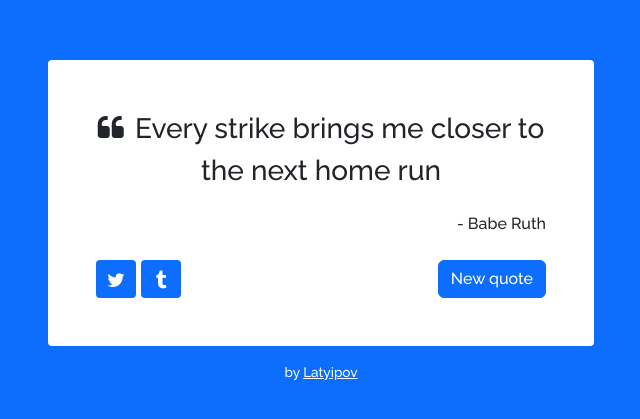
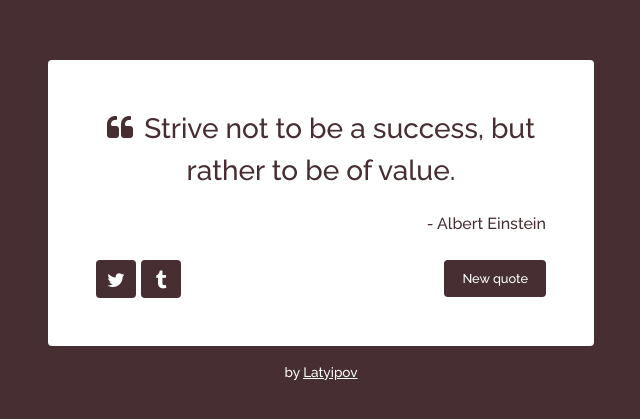
Before and after one commit to Latyipov/RandomQuoteMachine, a React app: page / in a window 1280 px wide. Shown: the part 179-598 px from the top of the page, without its empty margins (319-959 px from the left). Built offline with nearby package versions, Linux system fonts and the light colour scheme.

Commit message:
adding jquery, btn func, animation

```diff
--- a/package.json
+++ b/package.json
@@ -36,7 +36,7 @@
   "dependencies": {
     "@popperjs/core": "^2.11.6",
     "bootstrap": "^5.2.3",
-    "bootstrap-icons": "^1.10.2",
+    "jquery": "^3.6.1",
     "react": "^18.2.0",
     "react-dom": "^18.2.0"
   }
--- a/src/App/App.js
+++ b/src/App/App.js
@@ -1,43 +1,11 @@
 import React from "react";
+import { Quote } from "./components/Quote";
 
 export function App() {
   return (
-    <div className="body d-flex flex-column justify-content-center align-items-center bg-primary">
+    <div className="body d-flex flex-column justify-content-center align-items-center">
       <div id="wrapper">
-        <div id="quote-box" className="rounded-1 p-5 m-2">
-          <div className="quote-text">
-            <i className="fa fa-quote-left"></i>
-            <span id="text">
-              Every strike brings me closer to the next home run
-            </span>
-          </div>
-          <div className="quote-author">
-            - <span id="author">Babe Ruth</span>
-          </div>
-          <div className="buttons d-flex justify-content-left align-items-center mt-4">
-            <a
-              className="button rounded-1 bg-primary"
-              id="tweet-quote"
-              title="Tweet this quote!"
-              target="_top"
-              href="https://twitter.com/intent/tweet?hashtags=quotes&amp;related=freecodecamp&amp;text=%22Every%20strike%20brings%20me%20closer%20to%20the%20next%20home%20run.%22%20Babe%20Ruth"
-            >
-              <i className="fa fa-twitter"></i>
-            </a>
-            <a
-              className="button rounded-1 bg-primary"
-              id="tumblr-quote"
-              title="Post this quote on tumblr!"
-              target="_blank"
-              href="https://www.tumblr.com/widgets/share/tool?posttype=quote&amp;tags=quotes,freecodecamp&amp;caption=Babe%20Ruth&amp;content=Every%20strike%20brings%20me%20closer%20to%20the%20next%20home%20run.&amp;canonicalUrl=https%3A%2F%2Fwww.tumblr.com%2Fbuttons&amp;shareSource=tumblr_share_button"
-            >
-              <i className="fa fa-tumblr"></i>
-            </a>
-            <button className="btn btn-primary ms-auto" id="new-quote">
-              New quote
-            </button>
-          </div>
-        </div>
+        <Quote />
       </div>
       <div className="footer m-2">
         <span className="text-white">by </span>
--- /dev/null
+++ b/src/App/components/NetButton.js
@@ -0,0 +1,9 @@
+import React from "react";
+
+export function NetButton({ icon, id, title }) {
+  return (
+    <a className="button rounded-1" id={id} title={title} target="_blank">
+      <i className={icon}></i>
+    </a>
+  );
+}
--- /dev/null
+++ b/src/App/components/Quote.js
@@ -0,0 +1,81 @@
+import React, { useState, useEffect } from "react";
+import { setRandomQuote } from "./setRandomQuote";
+import { setRandomColor } from "./setRandomColor";
+import { NetButton } from "./NetButton";
+
+export function Quote() {
+  const [quoteObj, setQuoteObj] = useState(null);
+  const [color, setColor] = useState(null);
+  const [error, setError] = useState(null);
+  const [twitterLink, setTwitterLink] = useState(null);
+  const [tumblrLink, setTumblrLink] = useState(null);
+
+  useEffect(() => {
+    onNewQuoteButtonClick();
+  }, []);
+
+  $(".quote-text, .quote-author").css("color", color);
+  $(".body, .button").css("background-color", color);
+  $("#tweet-quote").attr(
+    "href",
+    "https://twitter.com/intent/tweet?hashtags=quotes&related=freecodecamp&text=" +
+      encodeURIComponent(
+        '"' +
+          (quoteObj && quoteObj.quote) +
+          '" ' +
+          (quoteObj && quoteObj.author)
+      )
+  );
+  $("#tumblr-quote").attr(
+    "href",
+    "https://www.tumblr.com/widgets/share/tool?posttype=quote&tags=quotes,freecodecamp&caption=" +
+      encodeURIComponent(quoteObj && quoteObj.quote) +
+      "&content=" +
+      encodeURIComponent(quoteObj && quoteObj.author) +
+      "&canonicalUrl=https%3A%2F%2Fwww.tumblr.com%2Fbuttons&shareSource=tumblr_share_button"
+  );
+
+  const onNewQuoteButtonClick = () => {
+    $(".quote-text, .quote-author").animate({ opacity: 0 }, 500, () => {
+      $(".quote-text, .quote-author").animate({ opacity: 1 }, 500);
+      setRandomQuote(setQuoteObj, setError);
+      setRandomColor(setColor);
+    });
+  };
+
+  if (error) {
+    console.error(error);
+    return <div>Something wrong.</div>;
+  }
+
+  return (
+    <div id="quote-box" className="rounded-1 p-5 m-2">
+      <div className="quote-text">
+        <i className="fa fa-quote-left"></i>
+        <span id="text">{quoteObj && quoteObj.quote}</span>
+      </div>
+      <div className="quote-author">
+        - <span id="author">{quoteObj && quoteObj.author}</span>
+      </div>
+      <div className="buttons d-flex justify-content-left align-items-center mt-4">
+        <NetButton
+          icon={"fa fa-twitter"}
+          id={"tweet-quote"}
+          title={"Tweet this quote!"}
+        />
+        <NetButton
+          icon={"fa fa-tumblr"}
+          id={"tumblr-quote"}
+          title={"Post this quote on tumblr!"}
+        />
+        <button
+          className="button rounded-1 border-0 ms-auto"
+          id="new-quote"
+          onClick={onNewQuoteButtonClick}
+        >
+          New quote
+        </button>
+      </div>
+    </div>
+  );
+}
--- /dev/null
+++ b/src/App/components/quotes.json
@@ -0,0 +1,209 @@
+{
+	"quotes": [
+
+{
+       "quote":"Life isn’t about getting and having, it’s about giving and being.","author":"Kevin Kruse"},
+{
+       "quote":"Whatever the mind of man can conceive and believe, it can achieve.","author":"Napoleon Hill"},
+{
+       "quote":"Strive not to be a success, but rather to be of value.","author":"Albert Einstein"},
+{
+       "quote":"Two roads diverged in a wood, and I—I took the one less traveled by, And that has made all the difference.","author":"Robert Frost"},
+{
+       "quote":"I attribute my success to this: I never gave or took any excuse.","author":"Florence Nightingale"},
+{
+       "quote":"You miss 100% of the shots you don’t take.","author":"Wayne Gretzky"},
+{
+       "quote":"I’ve missed more than 9000 shots in my career. I’ve lost almost 300 games. 26 times I’ve been trusted to take the game winning shot and missed. I’ve failed over and over and over again in my life. And that is why I succeed.","author":"Michael Jordan"},
+{
+       "quote":"The most difficult thing is the decision to act, the rest is merely tenacity.","author":"Amelia Earhart"},
+{
+       "quote":"Every strike brings me closer to the next home run.","author":"Babe Ruth"},
+{
+       "quote":"Definiteness of purpose is the starting point of all achievement.","author":"W. Clement Stone"},
+{
+       "quote":"We must balance conspicuous consumption with conscious capitalism.","author":"Kevin Kruse"},
+{
+       "quote":"Life is what happens to you while you’re busy making other plans.","author":"John Lennon"},
+{
+       "quote":"We become what we think about.","author":"Earl Nightingale"},
+{
+       "quote":"Twenty years from now you will be more disappointed by the things that you didn’t do than by the ones you did do, so throw off the bowlines, sail away from safe harbor, catch the trade winds in your sails.  Explore, Dream, Discover.","author":"Mark Twain"},
+{
+       "quote":"Life is 10% what happens to me and 90% of how I react to it.","author":"Charles Swindoll"},
+{
+       "quote":"The most common way people give up their power is by thinking they don’t have any.","author":"Alice Walker"},
+{
+       "quote":"The mind is everything. What you think you become.","author":"Buddha"},
+{
+       "quote":"The best time to plant a tree was 20 years ago. The second best time is now.","author":"Chinese Proverb"},
+{
+       "quote":"An unexamined life is not worth living.","author":"Socrates"},
+{
+       "quote":"Eighty percent of success is showing up.","author":"Woody Allen"},
+{
+       "quote":"Your time is limited, so don’t waste it living someone else’s life.","author":"Steve Jobs"},
+{
+       "quote":"Winning isn’t everything, but wanting to win is.","author":"Vince Lombardi"},
+{
+       "quote":"I am not a product of my circumstances. I am a product of my decisions.","author":"Stephen Covey"},
+{
+       "quote":"Every child is an artist.  The problem is how to remain an artist once he grows up.","author":"Pablo Picasso"},
+{
+       "quote":"You can never cross the ocean until you have the courage to lose sight of the shore.","author":"Christopher Columbus"},
+{
+       "quote":"I’ve learned that people will forget what you said, people will forget what you did, but people will never forget how you made them feel.","author":"Maya Angelou"},
+{
+       "quote":"Either you run the day, or the day runs you.","author":"Jim Rohn"},
+{
+       "quote":"Whether you think you can or you think you can’t, you’re right.","author":"Henry Ford"},
+{
+       "quote":"The two most important days in your life are the day you are born and the day you find out why.","author":"Mark Twain"},
+{
+       "quote":"Whatever you can do, or dream you can, begin it.  Boldness has genius, power and magic in it.","author":"Johann Wolfgang von Goethe"},
+{
+       "quote":"The best revenge is massive success.","author":"Frank Sinatra"},
+{
+       "quote":"People often say that motivation doesn’t last. Well, neither does bathing.  That’s why we recommend it daily.","author":"Zig Ziglar"},
+{
+       "quote":"Life shrinks or expands in proportion to one’s courage.","author":"Anais Nin"},
+{
+       "quote":"If you hear a voice within you say “you cannot paint,” then by all means paint and that voice will be silenced.","author":"Vincent Van Gogh"},
+{
+       "quote":"There is only one way to avoid criticism: do nothing, say nothing, and be nothing.","author":"Aristotle"},
+{
+       "quote":"Ask and it will be given to you; search, and you will find; knock and the door will be opened for you.","author":"Jesus"},
+{
+       "quote":"The only person you are destined to become is the person you decide to be.","author":"Ralph Waldo Emerson"},
+{
+       "quote":"Go confidently in the direction of your dreams.  Live the life you have imagined.","author":"Henry David Thoreau"},
+{
+       "quote":"When I stand before God at the end of my life, I would hope that I would not have a single bit of talent left and could say, I used everything you gave me.","author":"Erma Bombeck"},
+{
+       "quote":"Few things can help an individual more than to place responsibility on him, and to let him know that you trust him.","author":"Booker T. Washington"},
+{
+       "quote":"Certain things catch your eye, but pursue only those that capture the heart.","author":" Ancient Indian Proverb"},
+{
+       "quote":"Believe you can and you’re halfway there.","author":"Theodore Roosevelt"},
+{
+       "quote":"Everything you’ve ever wanted is on the other side of fear.","author":"George Addair"},
+{
+       "quote":"We can easily forgive a child who is afraid of the dark; the real tragedy of life is when men are afraid of the light.","author":"Plato"},
+{
+       "quote":"Teach thy tongue to say, “I do not know,” and thous shalt progress.","author":"Maimonides"},
+{
+       "quote":"Start where you are. Use what you have.  Do what you can.","author":"Arthur Ashe"},
+{
+       "quote":"When I was 5 years old, my mother always told me that happiness was the key to life.  When I went to school, they asked me what I wanted to be when I grew up.  I wrote down ‘happy’.  They told me I didn’t understand the assignment, and I told them they didn’t understand life.","author":"John Lennon"},
+{
+       "quote":"Fall seven times and stand up eight.","author":"Japanese Proverb"},
+{
+       "quote":"When one door of happiness closes, another opens, but often we look so long at the closed door that we do not see the one that has been opened for us.","author":"Helen Keller"},
+{
+       "quote":"Everything has beauty, but not everyone can see.","author":"Confucius"},
+{
+       "quote":"How wonderful it is that nobody need wait a single moment before starting to improve the world.","author":"Anne Frank"},
+{
+       "quote":"When I let go of what I am, I become what I might be.","author":"Lao Tzu"},
+{
+       "quote":"Life is not measured by the number of breaths we take, but by the moments that take our breath away.","author":"Maya Angelou"},
+{
+       "quote":"Happiness is not something readymade.  It comes from your own actions.","author":"Dalai Lama"},
+{
+       "quote":"If you’re offered a seat on a rocket ship, don’t ask what seat! Just get on.","author":"Sheryl Sandberg"},
+{
+       "quote":"First, have a definite, clear practical ideal; a goal, an objective. Second, have the necessary means to achieve your ends; wisdom, money, materials, and methods. Third, adjust all your means to that end.","author":"Aristotle"},
+{
+       "quote":"If the wind will not serve, take to the oars.","author":"Latin Proverb"},
+{
+       "quote":"You can’t fall if you don’t climb.  But there’s no joy in living your whole life on the ground.","author":"Unknown"},
+{
+       "quote":"We must believe that we are gifted for something, and that this thing, at whatever cost, must be attained.","author":"Marie Curie"},
+{
+       "quote":"Too many of us are not living our dreams because we are living our fears.","author":"Les Brown"},
+{
+       "quote":"Challenges are what make life interesting and overcoming them is what makes life meaningful.","author":"Joshua J. Marine"},
+{
+       "quote":"If you want to lift yourself up, lift up someone else.","author":"Booker T. Washington"},
+{
+       "quote":"I have been impressed with the urgency of doing. Knowing is not enough; we must apply. Being willing is not enough; we must do.","author":"Leonardo da Vinci"},
+{
+       "quote":"Limitations live only in our minds.  But if we use our imaginations, our possibilities become limitless.","author":"Jamie Paolinetti"},
+{
+       "quote":"You take your life in your own hands, and what happens? A terrible thing, no one to blame.","author":"Erica Jong"},
+{
+       "quote":"What’s money? A man is a success if he gets up in the morning and goes to bed at night and in between does what he wants to do.","author":"Bob Dylan"},
+{
+       "quote":"I didn’t fail the test. I just found 100 ways to do it wrong.","author":"Benjamin Franklin"},
+{
+       "quote":"In order to succeed, your desire for success should be greater than your fear of failure.","author":"Bill Cosby"},
+{
+       "quote":"A person who never made a mistake never tried anything new.","author":" Albert Einstein"},
+{
+       "quote":"The person who says it cannot be done should not interrupt the person who is doing it.","author":"Chinese Proverb"},
+{
+       "quote":"There are no traffic jams along the extra mile.","author":"Roger Staubach"},
+{
+       "quote":"It is never too late to be what you might have been.","author":"George Eliot"},
+{
+       "quote":"You become what you believe.","author":"Oprah Winfrey"},
+{
+       "quote":"I would rather die of passion than of boredom.","author":"Vincent van Gogh"},
+{
+       "quote":"A truly rich man is one whose children run into his arms when his hands are empty.","author":"Unknown"},
+{
+       "quote":"It is not what you do for your children, but what you have taught them to do for themselves, that will make them successful human beings.","author":"Ann Landers"},
+{
+       "quote":"If you want your children to turn out well, spend twice as much time with them, and half as much money.","author":"Abigail Van Buren"},
+{
+       "quote":"Build your own dreams, or someone else will hire you to build theirs.","author":"Farrah Gray"},
+{
+       "quote":"The battles that count aren’t the ones for gold medals. The struggles within yourself–the invisible battles inside all of us–that’s where it’s at.","author":"Jesse Owens"},
+{
+       "quote":"Education costs money.  But then so does ignorance.","author":"Sir Claus Moser"},
+{
+       "quote":"I have learned over the years that when one’s mind is made up, this diminishes fear.","author":"Rosa Parks"},
+{
+       "quote":"It does not matter how slowly you go as long as you do not stop.","author":"Confucius"},
+{
+       "quote":"If you look at what you have in life, you’ll always have more. If you look at what you don’t have in life, you’ll never have enough.","author":"Oprah Winfrey"},
+{
+       "quote":"Remember that not getting what you want is sometimes a wonderful stroke of luck.","author":"Dalai Lama"},
+{
+       "quote":"You can’t use up creativity.  The more you use, the more you have.","author":"Maya Angelou"},
+{
+       "quote":"Dream big and dare to fail.","author":"Norman Vaughan"},
+{
+       "quote":"Our lives begin to end the day we become silent about things that matter.","author":"Martin Luther King Jr."},
+{
+       "quote":"Do what you can, where you are, with what you have.","author":"Teddy Roosevelt"},
+{
+       "quote":"If you do what you’ve always done, you’ll get what you’ve always gotten.","author":"Tony Robbins"},
+{
+       "quote":"Dreaming, after all, is a form of planning.","author":"Gloria Steinem"},
+{
+       "quote":"It’s your place in the world; it’s your life. Go on and do all you can with it, and make it the life you want to live.","author":"Mae Jemison"},
+{
+       "quote":"You may be disappointed if you fail, but you are doomed if you don’t try.","author":"Beverly Sills"},
+{
+       "quote":"Remember no one can make you feel inferior without your consent.","author":"Eleanor Roosevelt"},
+{
+       "quote":"Life is what we make it, always has been, always will be.","author":"Grandma Moses"},
+{
+       "quote":"The question isn’t who is going to let me; it’s who is going to stop me.","author":"Ayn Rand"},
+{
+       "quote":"When everything seems to be going against you, remember that the airplane takes off against the wind, not with it.","author":"Henry Ford"},
+{
+       "quote":"It’s not the years in your life that count. It’s the life in your years.","author":"Abraham Lincoln"},
+{
+       "quote":"Change your thoughts and you change your world.","author":"Norman Vincent Peale"},
+{
+       "quote":"Either write something worth reading or do something worth writing.","author":"Benjamin Franklin"},
+{
+       "quote":"Nothing is impossible, the word itself says, “I’m possible!”","author":"–Audrey Hepburn"},
+{
+       "quote":"The only way to do great work is to love what you do.","author":"Steve Jobs"},
+{
+       "quote":"If you can dream it, you can achieve it.","author":"Zig Ziglar"}
+]
+}
--- /dev/null
+++ b/src/App/components/setRandomColor.js
@@ -0,0 +1,20 @@
+export function setRandomColor(setColor) {
+  const colors = [
+    "#16a085",
+    "#27ae60",
+    "#2c3e50",
+    "#f39c12",
+    "#e74c3c",
+    "#9b59b6",
+    "#FB6964",
+    "#342224",
+    "#472E32",
+    "#BDBB99",
+    "#77B1A9",
+    "#73A857",
+  ];
+  const randomColor = colors[Math.floor(Math.random() * colors.length)];
+  setColor(randomColor);
+
+  return undefined;
+}
--- /dev/null
+++ b/src/App/components/setRandomQuote.js
@@ -0,0 +1,14 @@
+import quote from "./quotes.json";
+
+export async function setRandomQuote(onSuccess, onError) {
+  try {
+    const responseJson = await quote;
+    const responseArr = await responseJson.quotes;
+    const randomItem = Math.floor(Math.random() * responseArr.length);
+    onSuccess(responseArr[randomItem]);
+
+    return undefined;
+  } catch (error) {
+    onError(error);
+  }
+}
--- a/src/styles/styles.scss
+++ b/src/styles/styles.scss
@@ -11,10 +11,12 @@
 .body {
   height: 100vh;
   font-family: "Raleway", sans-serif;
+  transition: background-color 1s;
 }
 
 #quote-box {
   background-color: #fff;
+  transition: max-height 5s;
 }
 .quote-text {
   text-align: center;
@@ -23,6 +25,7 @@
   clear: both;
   font-weight: 500;
   font-size: 1.75em;
+  transition: color 1s;
   i {
     font-size: 1em;
     margin-right: 0.4em;
@@ -34,6 +37,7 @@
   padding-top: 20px;
   font-size: 1em;
   text-align: right;
+  transition: color 1s;
 }
 .buttons {
   a {
@@ -44,6 +48,23 @@
     margin-right: 5px;
     height: 38px;
     width: 40px;
+    transition: background-color 1s;
+    &:hover {
+      opacity: 0.9;
+    }
+  }
+  button {
+    padding: 0.7em 1.4em;
+    font-size: 0.8em;
+    color: white;
+    transition: background-color 1s;
+    &:hover {
+      opacity: 0.9;
+      color: white;
+    }
+    &:active {
+      color: white;
+    }
   }
 }
 .footer {
```
Also changed, not shown: webpack.config.js (+6 -1 lines), 2 other files.
